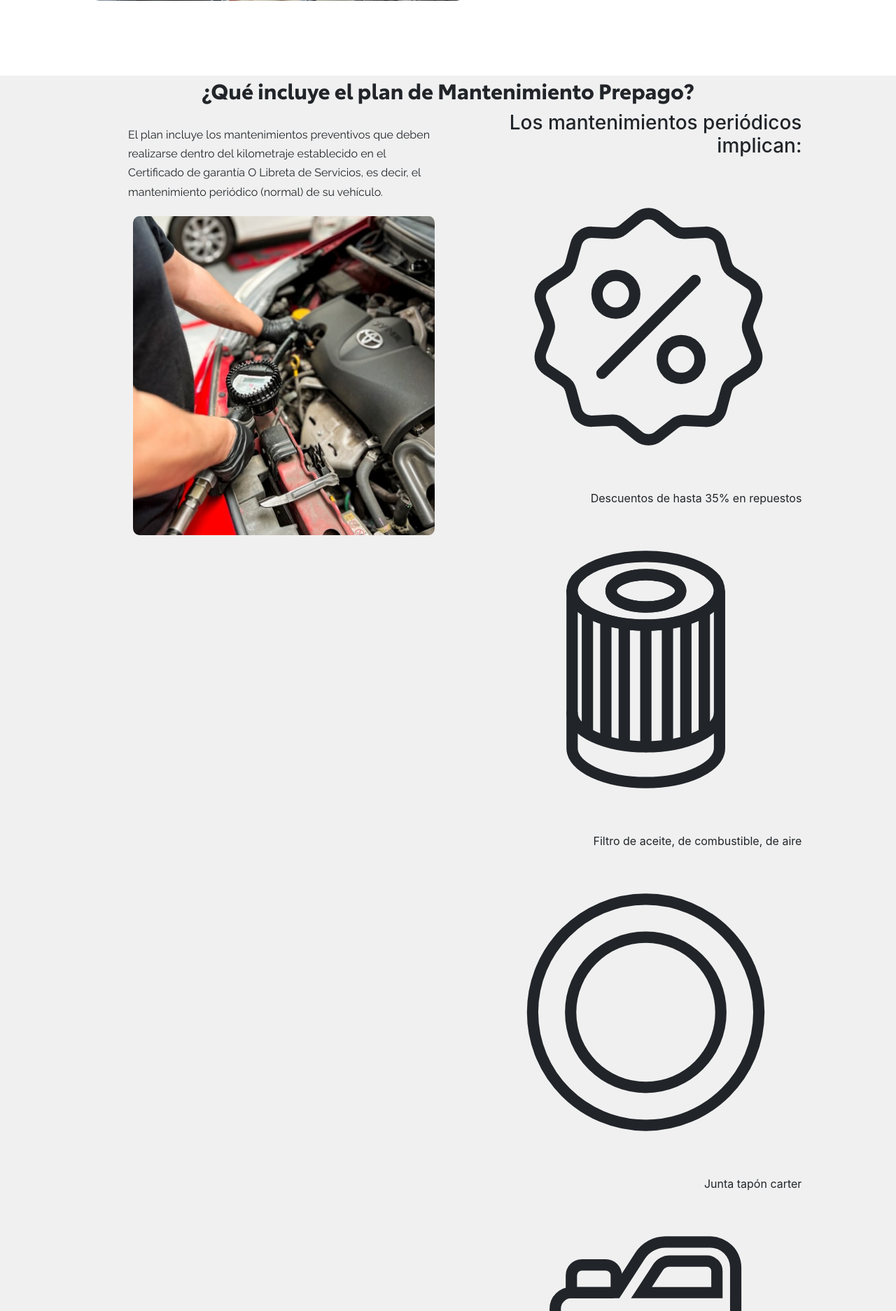
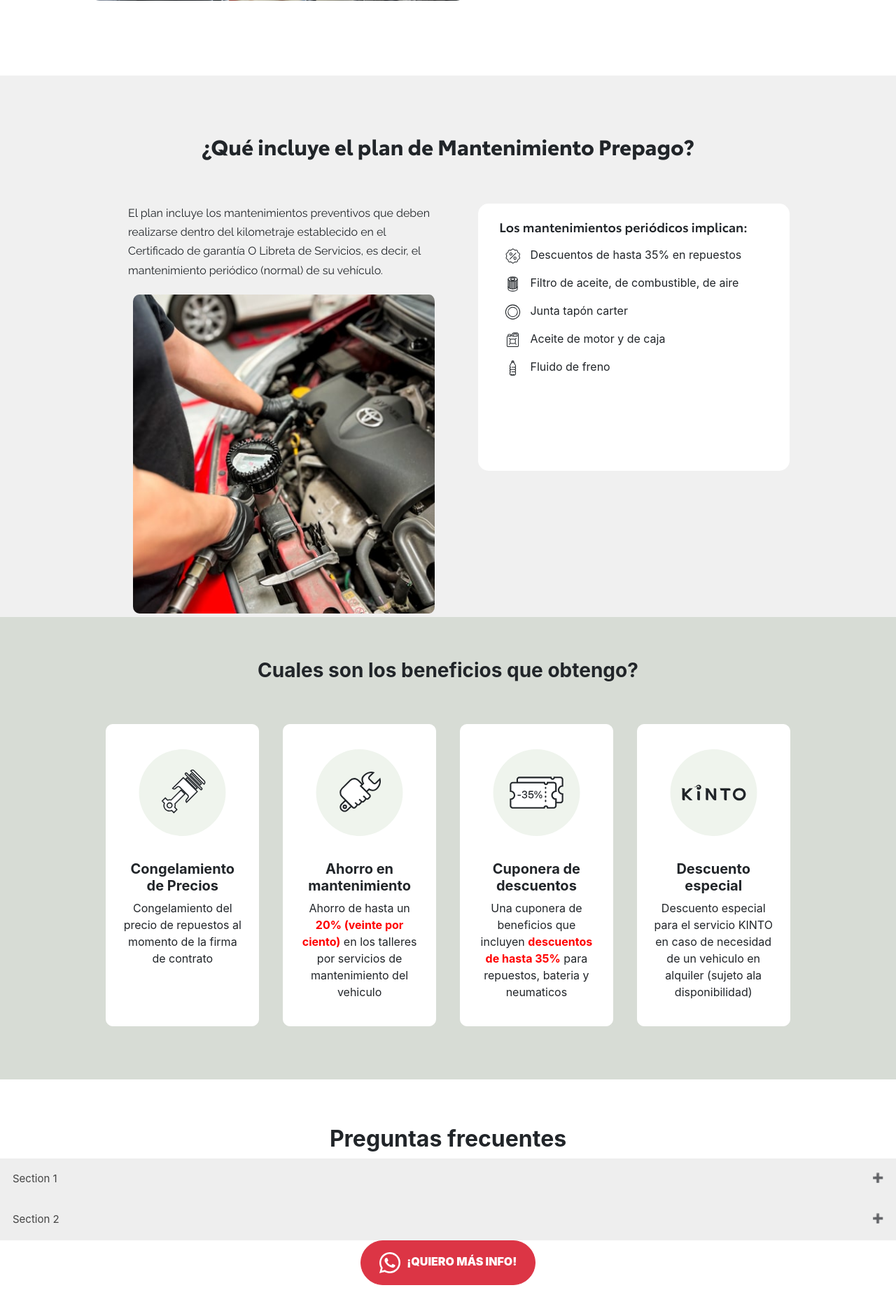
Before and after one commit to z3377/toyota_maqutacion, a PHP site: page / in a window 1280 px wide. Shown: the part 1455-3329 px from the top of the page at 70% size. Run offline with PHP 8.4, Linux system fonts and the light colour scheme.

Commit message:
061123_1450

```diff
--- a/css/stylesheet.css
+++ b/css/stylesheet.css
@@ -177,6 +177,8 @@ section#plan-mantenimiento div#pla-man-t1 h3 {
   font-size: 30px;
   line-height: 42.78px;
   text-align: center;
+  padding-top: 80px;
+  margin-bottom: 60px;
 }
 section#plan-mantenimiento div.pla-man-col-cont {
   display: flex;
@@ -193,7 +195,6 @@ section#plan-mantenimiento div.pla-man-col-cont .pla-man-col p.pla-man-c1-tex {
   font-weight: 400;
   font-size: 16px;
   line-height: 27.2px;
-  margin-top: 20px;
 }
 section#plan-mantenimiento div.pla-man-col-cont .pla-man-col div {
   text-align: right;
@@ -207,6 +208,37 @@ section#plan-mantenimiento div.pla-man-col-cont .pla-man-col div img {
   padding-left: 6px;
   padding-right: 7px;
 }
+section#plan-mantenimiento div.pla-man-col-cont .pla-man-col div#plan-man-col2 div#plan-man-col2-cont-2 {
+  width: 445px;
+  height: 382px;
+  border-radius: 15px;
+  border: 1px;
+  padding: 20px 30px 20px 30px;
+  gap: 15px;
+  background-color: white;
+}
+section#plan-mantenimiento div.pla-man-col-cont .pla-man-col div#plan-man-col2 div#plan-man-col2-cont-2 h3 {
+  width: 355px;
+  height: 27px;
+  font-family: "Toyota-Type";
+  font-weight: 600;
+  font-size: 18px;
+  line-height: 27px;
+  text-align: center;
+}
+section#plan-mantenimiento div.pla-man-col-cont .pla-man-col div#plan-man-col2 div#plan-man-col2-cont-2 div#list-ul {
+  text-align: left;
+}
+section#plan-mantenimiento div.pla-man-col-cont .pla-man-col div#plan-man-col2 div#plan-man-col2-cont-2 div#list-ul ul {
+  width: 362px;
+  height: 300px;
+  border: 1px 0px 0px 0px;
+}
+section#plan-mantenimiento div.pla-man-col-cont .pla-man-col div#plan-man-col2 div#plan-man-col2-cont-2 div#list-ul ul li img {
+  width: 40px;
+  height: 40px;
+}
+
 section#beneficios .fondo {
   background-color: #d7dcd5;
 }
--- a/css/stylesheet.scss
+++ b/css/stylesheet.scss
@@ -223,6 +223,8 @@ section#plan-mantenimiento {
       font-size: 30px;
       line-height: 42.78px;
       text-align: center;
+      padding-top: 80px;
+      margin-bottom: 60px;
     }
 
   }
@@ -244,7 +246,7 @@ section#plan-mantenimiento {
             font-weight: 400;
             font-size: 16px;
             line-height: 27.2px;
-            margin-top: 20px;
+            // margin-top: 20px;
           }
 
         }
@@ -263,7 +265,45 @@ section#plan-mantenimiento {
           }
         }
 
-        div#plan-man-col2-cont-2 {}
+        div#plan-man-col2 {
+          div#plan-man-col2-cont-2 {
+            width: 445px;
+            height: 382px;
+            border-radius: 15px;
+            border: 1px;
+            padding: 20px 30px 20px 30px;
+            gap: 15px;
+            background-color: white;
+
+            h3 {
+              width: 355px;
+              height: 27px;
+              font-family: 'Toyota-Type';
+              font-weight: 600;
+              font-size: 18px;
+              line-height: 27px;
+              text-align: center;
+            }
+
+            div#list-ul {
+              text-align: left;
+
+              ul {
+                width: 362px;
+                height: 300px;
+                border: 1px 0px 0px 0px;
+
+                li {
+                  img {
+                    width: 40px;
+                    height: 40px;
+                  }
+                }
+              }
+            }
+          }
+
+        }
 
       }
     }
--- a/index.html
+++ b/index.html
@@ -113,10 +113,8 @@
         <div class="pla-man-col">
           <div id="plan-man-col2">
             <div id="plan-man-col2-cont-2">
-              <div>
-                <h3>Los mantenimientos periódicos implican:</h3>
-              </div>
-              <div id="div-list">
+              <h3>Los mantenimientos periódicos implican:</h3>
+              <div id="list-ul">
                 <ul>
                   <li>
                     <img src="/img\descuento-icon.svg" alt=""> <span>Descuentos de hasta 35% en repuestos</span>
```
Also changed, not shown: 1 other file.
